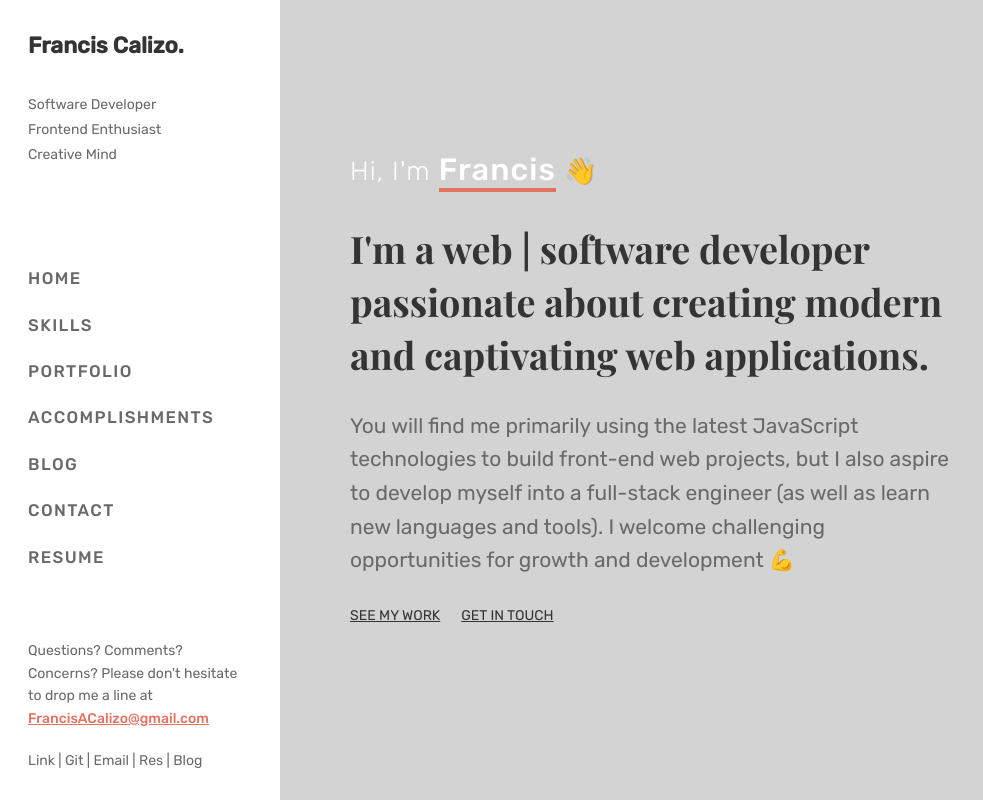
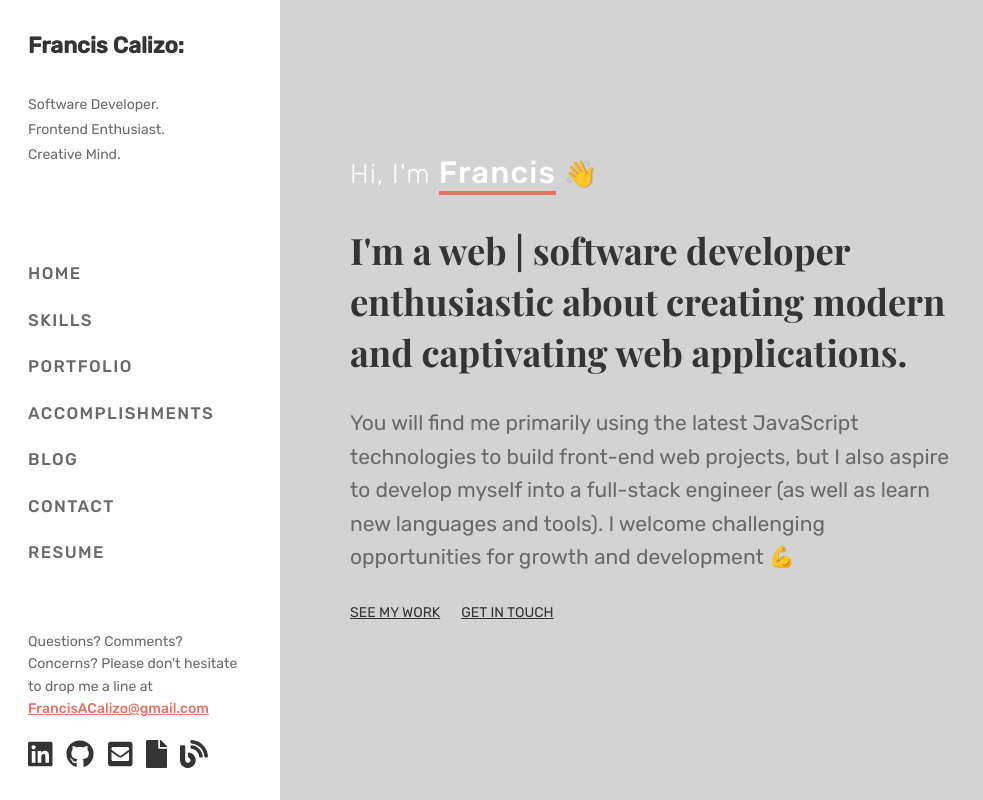
Before and after one commit to FrancisCalizo/portfolio-v2, a Gatsby site: page / in a window 1280 px wide. Shown: the whole page, without its empty margins (0-983 px from the left). Built offline with nearby package versions, Linux system fonts and the light colour scheme; Gatsby itself is replaced by a stand-in of ours.

Commit message:
Add fontawesome social icons to sidebar

```diff
--- a/data/config.js
+++ b/data/config.js
@@ -7,7 +7,7 @@ module.exports = {
   email: "FrancisACalizo@gmail.com",
   repo: "https://github.com/franciscalizo/portfolio-v2",
   description:
-    "I'm a web | software developer passionate about creating modern and captivating web applications.",
+    "I'm a web | software developer enthusiastic about creating modern and captivating web applications.",
   bio:
     "You will find me primarily using the latest JavaScript technologies to build front-end web projects, but I also aspire to develop myself into a full-stack engineer (as well as learn new languages and tools). I welcome challenging opportunities for growth and development ",
 }
--- a/package.json
+++ b/package.json
@@ -5,6 +5,10 @@
   "version": "0.1.0",
   "author": "Kyle Mathews <mathews.kyle@gmail.com>",
   "dependencies": {
+    "@fortawesome/fontawesome-svg-core": "^1.2.28",
+    "@fortawesome/free-brands-svg-icons": "^5.13.0",
+    "@fortawesome/free-solid-svg-icons": "^5.13.0",
+    "@fortawesome/react-fontawesome": "^0.1.9",
     "babel-plugin-styled-components": "^1.10.7",
     "gatsby": "^2.20.25",
     "gatsby-image": "^2.3.4",
--- a/src/components/layout/Sidebar.js
+++ b/src/components/layout/Sidebar.js
@@ -2,6 +2,13 @@ import React from "react"
 import styled from "styled-components"
 import PropTypes from "prop-types"
 import { Link } from "gatsby"
+import { FontAwesomeIcon } from "@fortawesome/react-fontawesome"
+import { faLinkedin, faGithub } from "@fortawesome/free-brands-svg-icons"
+import {
+  faEnvelopeSquare,
+  faFile,
+  faBlog,
+} from "@fortawesome/free-solid-svg-icons"
 
 const SidebarContainer = styled.div`
   background: #fff;
@@ -64,19 +71,29 @@ const SidebarLinks = styled.div`
   }
 `
 
+const SocialLinks = styled.div`
+  display: flex;
+  justify-content: space-between;
+  width: 180px;
+`
+
+const SocialLink = styled(FontAwesomeIcon)`
+  color: var(--text-dark);
+`
+
 const Sidebar = ({ title, email }) => {
   return (
     <SidebarContainer>
       <div>
         <Link to="/">
-          <span>{title}.</span>
+          <span>{title}:</span>
         </Link>
         <p>
-          Software Developer
+          Software Developer.
           <br />
-          Frontend Enthusiast
+          Frontend Enthusiast.
           <br />
-          Creative Mind
+          Creative Mind.
         </p>
       </div>
       <SidebarLinks>
@@ -99,7 +116,39 @@ const Sidebar = ({ title, email }) => {
       <div>
         Questions? Comments? Concerns? Please don't hesitate to drop me a line
         at <a href="mailto:francisacalizo@gmail.com">{email}</a>
-        <div>Link | Git | Email | Res | Blog</div>
+        <SocialLinks>
+          <a
+            href="https://linkedin.com/in/fcalizo"
+            target="_blank"
+            rel="noopener noreferrer"
+          >
+            <SocialLink icon={faLinkedin} size="2x" />
+          </a>
+          <a
+            href="https://github.com/franciscalizo"
+            target="_blank"
+            rel="noopener noreferrer"
+          >
+            <SocialLink icon={faGithub} size="2x" />
+          </a>
+          <a
+            href="mailto:francisacalizo@gmail.com"
+            target="_blank"
+            rel="noopener noreferrer"
+          >
+            <SocialLink icon={faEnvelopeSquare} size="2x" />
+          </a>
+          <a href="#!" target="_blank" rel="noopener noreferrer">
+            <SocialLink icon={faFile} size="2x" />
+          </a>
+          <a
+            href="https://ohyoufrancybruh.com"
+            target="_blank"
+            rel="noopener noreferrer"
+          >
+            <SocialLink icon={faBlog} size="2x" />
+          </a>
+        </SocialLinks>
       </div>
     </SidebarContainer>
   )
--- a/src/pages/index.js
+++ b/src/pages/index.js
@@ -31,7 +31,7 @@ const HomeContainer = styled.div`
 
     & h1 {
       color: var(--text-dark);
-      font-size: 2.7rem;
+      font-size: 2.6rem;
       margin: 2rem 0;
       line-height: 1.4;
     }
```
Also changed, not shown: 1 other file.
